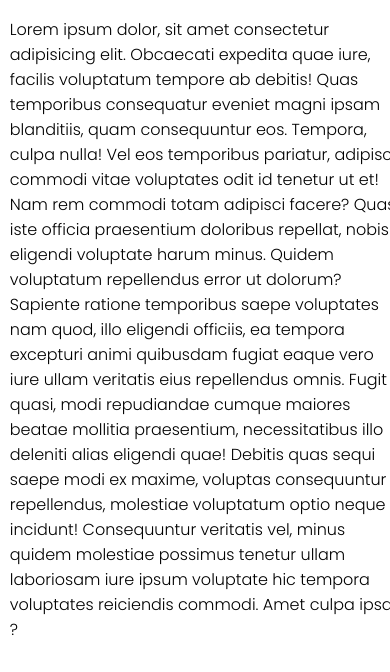
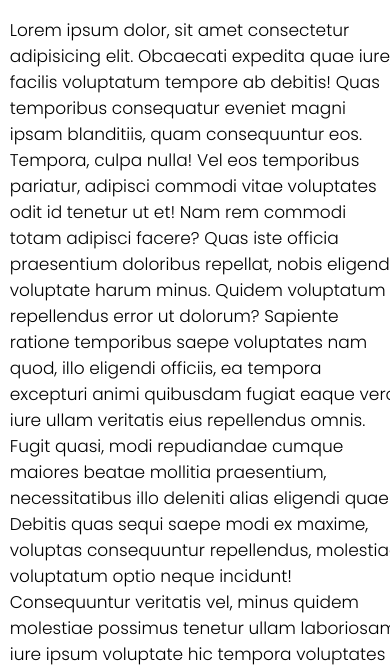
Before and after one commit to JoaoGuimaraes-11/praticando, a plain HTML site: page index.html in a window 390 px wide. Shown: the part 113-785 px from the top of the page. Drawn offline with Linux system fonts and the light colour scheme.

Commit message:
Primeiro commit

```diff
--- a/style.css
+++ b/style.css
@@ -218,6 +218,9 @@ footer{
        gap: 30px;
        margin-top: 50px;
     }
+    .container-section p{
+        font-size: 17px;
+    }
     .container-section .imagem{
         display: flex;
         width: 100%;
```
